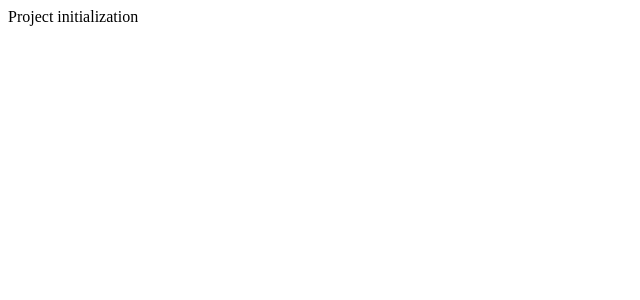
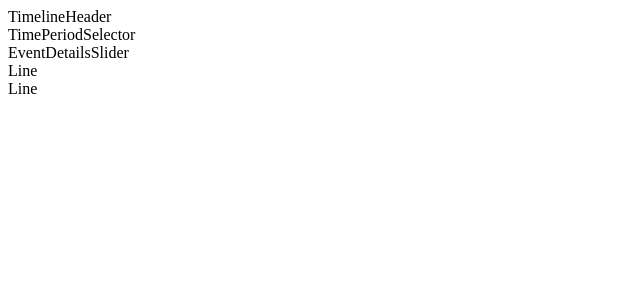
Before and after one commit to bumbu5571/test_task, a React app: page / in a window 1280 px wide. Shown: the top 300 px of the page, without its empty margins (0-640 px from the left). Built offline with nearby package versions, Linux system fonts and the light colour scheme; the HTML template or start-up script is replaced by a standard one.

Commit message:
feat: Initial component HistoricalEvents

```diff
--- a/src/App.tsx
+++ b/src/App.tsx
@@ -1,9 +1,10 @@
+import HistoricalEvents from "./components/HistoricalEvents/HistoricalEvents";
 
 
 export default function App() {
   return (
     <>
-      <div>Project initialization</div>
+      <HistoricalEvents />
     </>
   )
 }
--- /dev/null
+++ b/src/components/HistoricalEvents/EventDetailsSlider/EventDetailsSlider.tsx
@@ -0,0 +1,7 @@
+
+
+export default function EventDetailsSlider() {
+  return (
+    <div>EventDetailsSlider</div>
+  )
+}
--- /dev/null
+++ b/src/components/HistoricalEvents/HistoricalEvents.tsx
@@ -0,0 +1,16 @@
+import EventDetailsSlider from "./EventDetailsSlider/EventDetailsSlider";
+import Line from "./Line/Line";
+import TimelineHeader from "./TimelineHeader/TimelineHeader";
+import TimePeriodSelector from "./TimePeriodSelector/TimePeriodSelector";
+
+export default function HistoricalEvents() {
+  return (
+    <>
+      <TimelineHeader></TimelineHeader>
+      <TimePeriodSelector></TimePeriodSelector>
+      <EventDetailsSlider></EventDetailsSlider>
+      <Line></Line>
+      <Line></Line>
+    </>
+  )
+}
--- /dev/null
+++ b/src/components/HistoricalEvents/Line/Line.tsx
@@ -0,0 +1,7 @@
+
+
+export default function Line() {
+  return (
+    <div>Line</div>
+  )
+}
--- /dev/null
+++ b/src/components/HistoricalEvents/TimePeriodSelector/TimePeriodSelector.tsx
@@ -0,0 +1,7 @@
+
+
+export default function TimePeriodSelector() {
+  return (
+    <div>TimePeriodSelector</div>
+  )
+}
--- /dev/null
+++ b/src/components/HistoricalEvents/TimelineHeader/TimelineHeader.tsx
@@ -0,0 +1,7 @@
+
+
+export default function TimelineHeader() {
+  return (
+    <div>TimelineHeader</div>
+  )
+}
```
